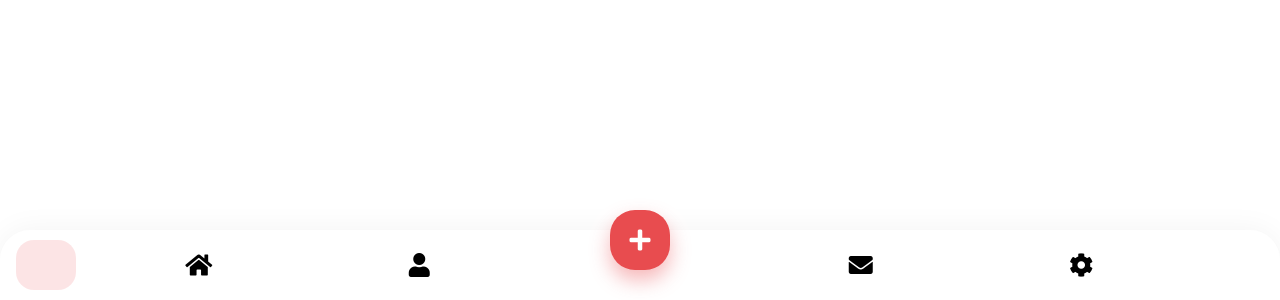
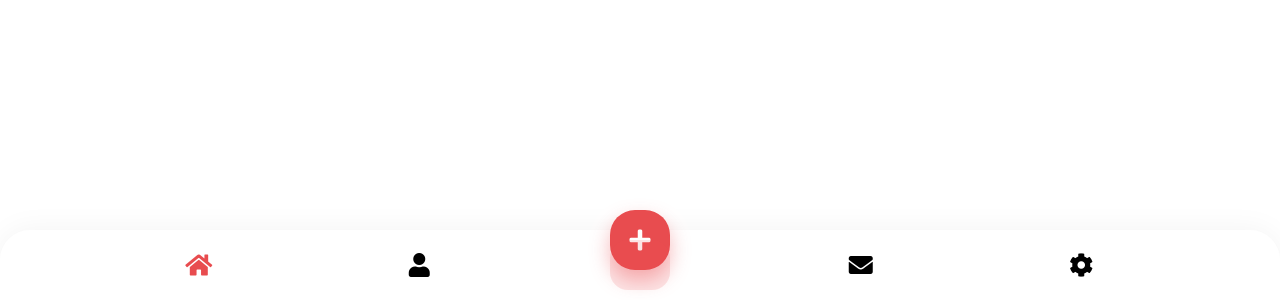
Before and after one commit to simmedia/simmedia.github.io, a website with bundled scripts: page index.html in a window 1280 px wide. Shown: the part 500-800 px from the top of the page. Built offline with nearby package versions, Linux system fonts and the light colour scheme.

Commit message:
active class fix

```diff
--- a/css/style.scss
+++ b/css/style.scss
@@ -37,7 +37,6 @@ body {
       width: 60px;
       height: 50px;
       position: absolute;
-      left: 16px;
       border-radius: 18px;
     }
   }
--- a/index.html
+++ b/index.html
@@ -28,7 +28,7 @@
       <div class="con-effect">
         <div class="effect"></div>
       </div>
-      <a>
+      <a class="active">
         <i class="fas fa-home"></i>
       </a>
       <a>
```
Also changed, not shown: css/style.css, 1 other file.
